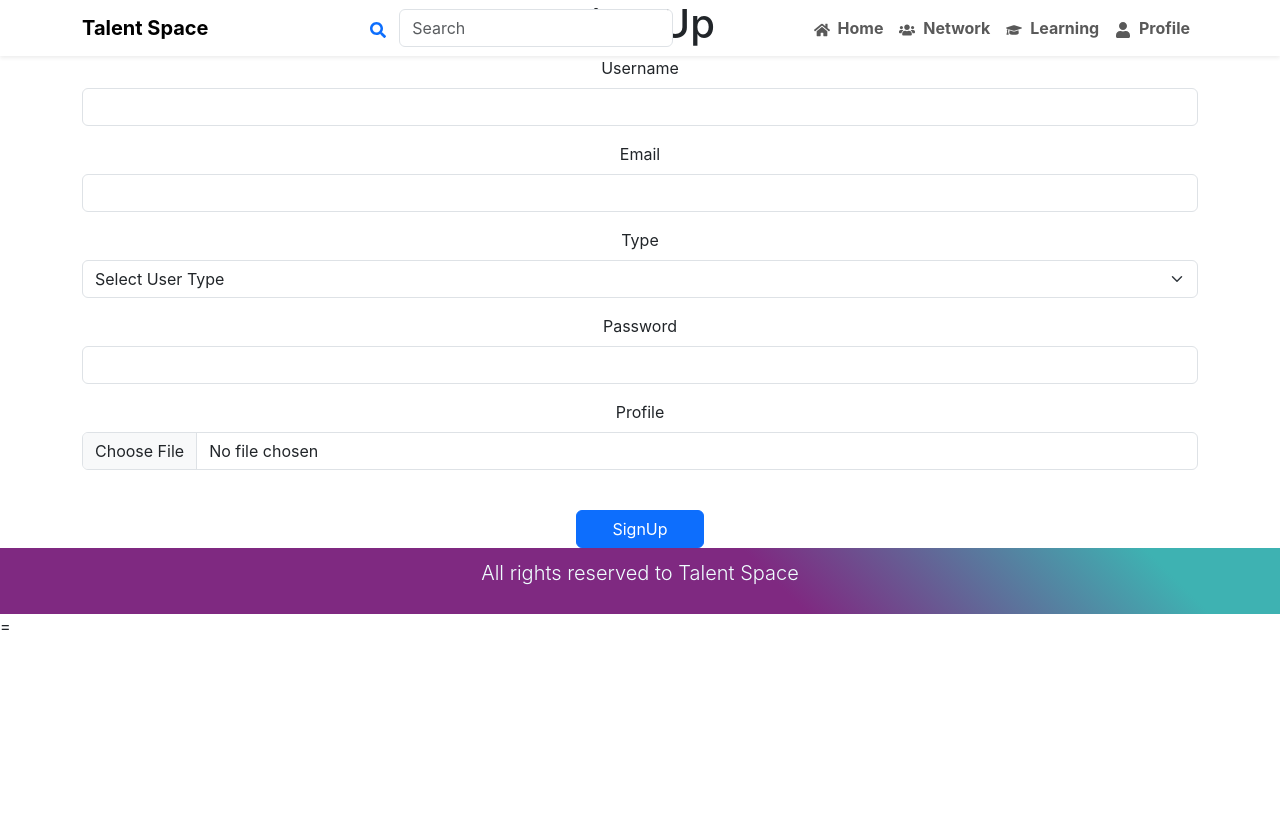
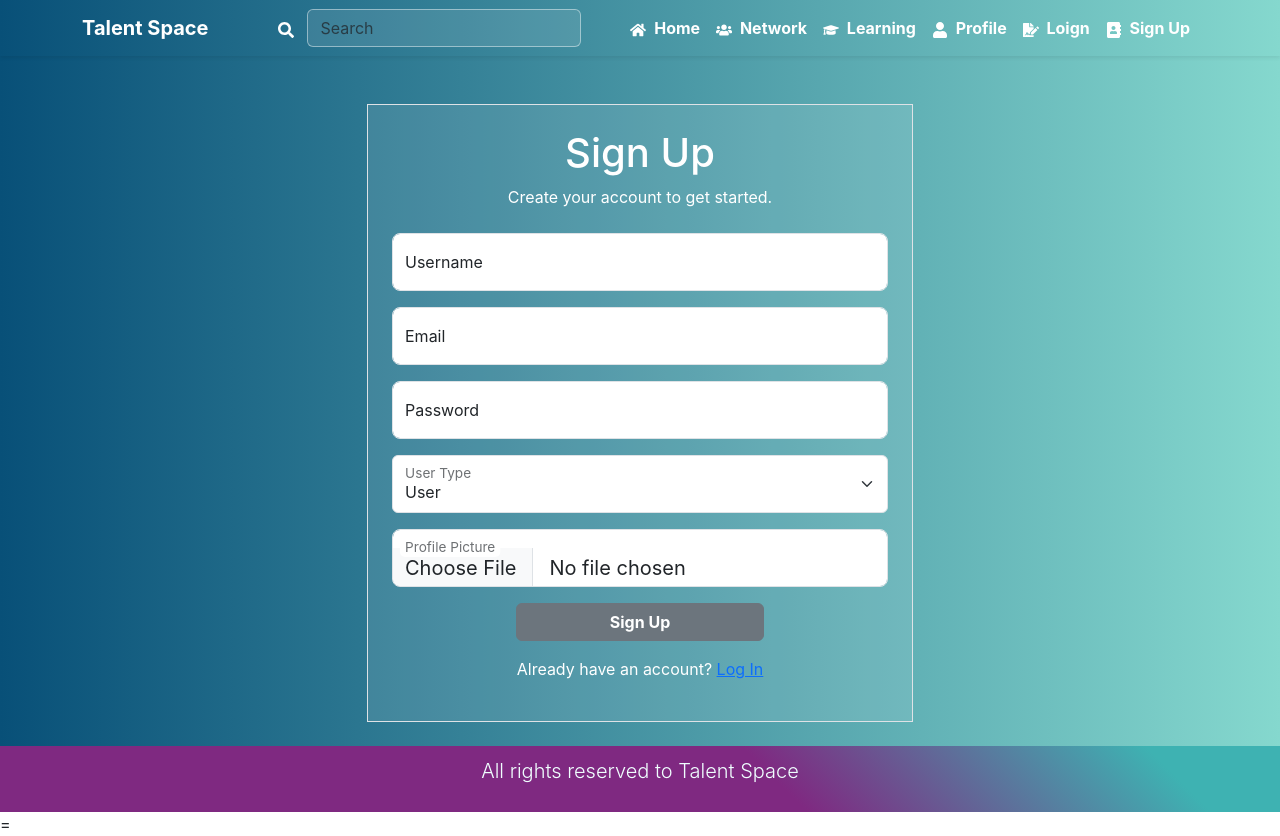
Before and after one commit to Sireesha2203/talent_space, a React (Create React App) app: page /signup in a window 1280 px wide. Before the commit the page ends 800 px from the top, so only its background shows below. Built offline with nearby package versions, Linux system fonts and the light colour scheme.

Commit message:
commit_23-03-24_03:53

```diff
--- a/src/RootLayout/RootLayout.jsx
+++ b/src/RootLayout/RootLayout.jsx
@@ -3,6 +3,8 @@ import Footer from '../components/Footer/Footer'
 import NavigationBar from '../components/Navbar/NavigationBar'
 import {Outlet} from 'react-router-dom'
 import { webContext } from '../contexts/webContext'
+import Streak from '../components/Activity/Streak'
+import './RootLayout.css'
 function RootLayout() {
 
   const [
@@ -17,9 +19,12 @@ function RootLayout() {
       <div className='page-content'>
         <div className='container '>
           <div className='row'>
-            <div className='col-12 col-sm-2'>
-              <h1>Basic Features</h1>
-            </div>
+
+          <div className='col-12 col-sm-2'>
+            <Streak/>
+          </div>
+
+
             <div className='col-12 col-sm-8'>
               <Outlet />
             </div>
@@ -31,7 +36,10 @@ function RootLayout() {
       </div>:
         <div className='page-content'>
           <div className='container '>
-            <Outlet />
+          <div className="row">
+            <div className="col-12"><Outlet /> </div>
+          </div>
+
           </div>
         </div>
       }
--- /dev/null
+++ b/src/components/Activity/Streak.jsx
@@ -0,0 +1,25 @@
+import React from 'react';
+import { Card, ProgressBar } from 'react-bootstrap';
+import { FaFire } from 'react-icons/fa';
+
+function StreakContainer({ type, value, goal, unit }) {
+  // Calculate progress percentage
+  const progress = (value / goal) * 100;
+
+  return (
+    <Card className="text-center shadow">
+      <Card.Body>
+        <Card.Title className="mb-3">{type === 'daily' ? 'Daily Streak' : 'Weekly Streak'}</Card.Title>
+        <div className="d-flex justify-content-center align-items-center mb-3">
+          <FaFire className="text-danger me-2" style={{ fontSize: '24px' }} />
+          <span className="fw-bold">{value}</span>
+          <span className="ms-1">{unit}</span>
+        </div>
+        <ProgressBar variant="danger" now={progress} label={`${progress}%`} className="mb-3" />
+        <div className="text-muted">{`Goal: ${goal} ${unit}`}</div>
+      </Card.Body>
+    </Card>
+  );
+}
+
+export default StreakContainer;
--- a/src/components/Home/Home.jsx
+++ b/src/components/Home/Home.jsx
@@ -28,6 +28,7 @@ const Home = () => {
 
   return (
     <div className="HomeContainer">
+
       <div className="profile-card">
         <div className="profile-info">
           <img src="https://images.pexels.com/photos/415829/pexels-photo-415829.jpeg?auto=compress&cs=tinysrgb&dpr=1&w=500" alt="Profile" className="profile-picture" />
@@ -49,11 +50,12 @@ const Home = () => {
           </form>
         </div>
       )}
+
       <div>
+      </div>
       <Feed/>
-      </div>
+    </div>
 
-    </div>
   );
 };
 
--- a/src/components/Navbar/NavigationBar.jsx
+++ b/src/components/Navbar/NavigationBar.jsx
@@ -1,36 +1,56 @@
-import React, { useState } from 'react';
+import React, { useState, useEffect } from 'react';
 import { Navbar, Container, Nav, Form, FormControl, Button } from 'react-bootstrap';
-import { FaHome, FaUsers, FaGraduationCap, FaUser, FaSearch } from 'react-icons/fa'; // Import icons for navigation links
+import { FaHome, FaUsers, FaGraduationCap , FaFileSignature , FaAddressBook, FaUser, FaSearch } from 'react-icons/fa'; // Import icons for navigation links
 
 function TalentSpaceNavbar() {
   const [showSearch, setShowSearch] = useState(false);
+  const [navbarBackground, setNavbarBackground] = useState('transparent');
+
+  useEffect(() => {
+    const changeNavbarBackground = () => {
+      if (window.scrollY >= 50) {
+        setNavbarBackground('linear-gradient(to right, #0F2027, #203A43, #2C5364)'); // Change background color when scrolling down
+      } else {
+        setNavbarBackground('transparent'); // Change background color when scrolling up
+      }
+    };
+
+    window.addEventListener('scroll', changeNavbarBackground);
+
+    return () => {
+      window.removeEventListener('scroll', changeNavbarBackground);
+    };
+  }, []);
 
   const toggleSearch = () => {
     setShowSearch(!showSearch);
   };
 
   return (
-    <Navbar expand="lg" variant="light" className="shadow-sm fixed-top" style={{ backgroundColor: 'transparent', borderBottom: 'none' }}>
+    <Navbar expand="lg" variant="light" className="shadow-sm fixed-top" style={{ backgroundImage: navbarBackground, borderBottom: 'none' }}>
       <Container>
-        <Navbar.Brand href="/" className="fw-bold">Talent Space</Navbar.Brand>
+        <Navbar.Brand href="/" className="fw-bold" style={{ color: '#fff' }}>Talent Space</Navbar.Brand>
         <Navbar.Toggle aria-controls="navbarScroll" />
         <Navbar.Collapse id="navbarScroll">
           <Form className="d-flex ms-auto align-items-center position-relative">
             <Button variant="link" onClick={toggleSearch} className="search-icon">
-              <FaSearch />
+              <FaSearch style={{ color: '#fff' }} />
             </Button>
             <FormControl
               type="search"
               placeholder="Search"
               className={`search-field ${showSearch ? 'visible' : ''}`}
               aria-label="Search"
+              style={{ color: '#fff', backgroundColor: 'rgba(255, 255, 255, 0.1)', borderColor: 'rgba(255, 255, 255, 0.5)' }}
             />
           </Form>
           <Nav className="ms-auto align-items-center">
-            <Nav.Link href="/" className="fw-bold"><FaHome className="me-1" /> Home</Nav.Link>
-            <Nav.Link href="/network" className="fw-bold"><FaUsers className="me-1" /> Network</Nav.Link>
-            <Nav.Link href="/learning" className="fw-bold"><FaGraduationCap className="me-1" /> Learning</Nav.Link>
-            <Nav.Link href="/profile" className="fw-bold"><FaUser className="me-1" /> Profile</Nav.Link>
+            <Nav.Link href="/" className="fw-bold" style={{ color: '#fff' }}><FaHome className="me-1" /> Home</Nav.Link>
+            <Nav.Link href="/network" className="fw-bold" style={{ color: '#fff' }}><FaUsers className="me-1" /> Network</Nav.Link>
+            <Nav.Link href="/learning" className="fw-bold" style={{ color: '#fff' }}><FaGraduationCap className="me-1" /> Learning</Nav.Link>
+            <Nav.Link href="/profile" className="fw-bold" style={{ color: '#fff' }}><FaUser className="me-1" /> Profile</Nav.Link>
+            <Nav.Link href="/login" className="fw-bold" style={{ color: '#fff' }}><FaFileSignature className="me-1" /> Loign</Nav.Link>
+            <Nav.Link href="/signup" className="fw-bold" style={{ color: '#fff' }}><FaAddressBook className="me-1" /> Sign Up</Nav.Link>
           </Nav>
         </Navbar.Collapse>
       </Container>
--- a/src/pages/Auth/Login/Login.css
+++ b/src/pages/Auth/Login/Login.css
@@ -0,0 +1,3 @@
+.Lcontainer{
+    margin-left: 35%;
+}
--- a/src/pages/Auth/Login/Login.jsx
+++ b/src/pages/Auth/Login/Login.jsx
@@ -14,7 +14,7 @@ function Login() {
   sideBarStatus,
   changeSideBarStatus
   ] = useContext(webContext);
-changeSideBarStatus(false)
+  changeSideBarStatus(false)
   let [, loginUser, userLoginStatus, loginErr,] = useContext(loginContext);
   const navigate = useNavigate();
   const [loading, setLoading] = useState(false);
@@ -42,21 +42,11 @@ changeSideBarStatus(false)
   });
 
   return (
-    <animated.div style={fadeInFromLeftAnimation} className="container p-4">
+    <animated.div style={fadeInFromLeftAnimation} className="Lcontainer p-4">
       <div className="row">
-        <div className="col-lg-6 col-md-6 col-sm-12">
-          <img
-            className="image1"
-            src="media/UserData.png"
-            alt="Card"
-            width="100%"
-            height="100%"
-          />
-        </div>
-        <div className="col-lg-6 col-md-6 col-sm-12 p-4 border bg-white bg-opacity-10 image1">
+        <div className="col-lg-6 col-md-6 col-sm-12 p-4 border bg-white bg-opacity-10 ">
           <div className="card-body" width="100%" height="100%">
             <div className="text-center mb-4">
-              {/* <h2 className="text-center text-white fs-1">Administrator</h2> */}
               <h1 className="text-white ">Sign In</h1>
               <p className="text-white ">The key to happiness is to sign in.</p>
             </div>
--- a/src/pages/Auth/SignUp/SignUp.jsx
+++ b/src/pages/Auth/SignUp/SignUp.jsx
@@ -1,186 +1,88 @@
-import React, { useContext , useEffect , useState } from 'react'
-import axios from "axios";
-import { toast, ToastContainer } from 'react-toastify';
-import 'react-toastify/dist/ReactToastify.css';
+import React, { useState } from 'react';
+import { useForm } from 'react-hook-form';
+import { NavLink, useNavigate } from 'react-router-dom';
+import FloatingLabel from 'react-bootstrap/FloatingLabel';
+import Form from 'react-bootstrap/Form';
 import { Button } from 'react-bootstrap';
-import { useNavigate } from 'react-router-dom';
-import { useForm } from "react-hook-form";
-import { webContext } from '../../../contexts/webContext';
 
 function SignUp() {
-    let [
-      sideBarStatus,
-      changeSideBarStatus
-      ] = useContext(webContext);
-    changeSideBarStatus(false)
-    const [refresh, setRefresh] = useState(false);
-    const [newUser,setNewUser] = useState({});
-    //use form hook
-    let {
-      register,
-      handleSubmit,
-      formState: { errors },
-    } = useForm();
-    let [selectedFile,setSelectedFile]=useState(null);
-    const onFileSelect=(e)=>{
-      setSelectedFile(e.target.files[0])
-     }
-    let navigate=useNavigate();
-    const handleAddUser = async () => {
+  const navigate = useNavigate();
+  const [newUser, setNewUser] = useState({});
+  const { register, handleSubmit, formState: { errors } } = useForm();
+
+  const handleSignUp = async (userData) => {
     try {
-
-          let fd=new FormData();
-          //append selected file to form data
-          fd.append("photo",selectedFile)
-          await axios.post('/user-api/upload-file',fd)
-          .then(res=>{
-            newUser.profilepic=res.data.filePath;
-          })
-          // Validate the new user object
-          if (!newUser.username || !newUser.email || !newUser.type || !newUser.password || !newUser.profilepic) {
-            toast.error('Please fill in all fields', {
-              position: 'top-center',
-              autoClose: 5000,
-              hideProgressBar: false,
-              closeOnClick: true,
-              pauseOnHover: true,
-              draggable: true,
-              progress: undefined,
-              theme: 'light',
-            });
-            return;
-          }
-          // Send the new user object to the backend
-          const response = await axios.post('/user-api/user-signup', newUser);
-          // Handle the response
-          console.log(response); // Log the response message or handle it accordingly
-          // Trigger a refresh to update the user list
-          setRefresh(!refresh);
-
-          // Close the add user form
-
-          // Notification using react-toastify
-          toast.success(response.data.message, {
-            position: "top-center",
-            autoClose: 5000,
-            hideProgressBar: false,
-            closeOnClick: true,
-            pauseOnHover: true,
-            draggable: true,
-            progress: undefined,
-            theme: "light",
-          });
-          setTimeout(() => {
-
-          }, 3000);
-          navigate('/login')
+      // Perform signup logic here
+      console.log(userData);
+      navigate('/login'); // Redirect to login page after signup
     } catch (error) {
-          console.error('Error adding user:', error);
-          // Handle error (e.g., show an error message to the user)
-          toast.error(error.message, {
-            position: 'top-center',
-            autoClose: 5000,
-            hideProgressBar: false,
-            closeOnClick: true,
-            pauseOnHover: true,
-            draggable: true,
-            progress: undefined,
-            theme: 'light',
-          });
+      console.error('Error signing up:', error);
     }
   };
+
   return (
-        <div>
-          <ToastContainer />
-          <div>
-            <h1>Sign Up</h1>
-              <div className="signup-form">
-                <form>
+    <div className="container p-4">
+      <div className="row justify-content-center">
+        <div className="col-lg-6 col-md-6 col-sm-12 p-4 border bg-white bg-opacity-10 ">
+          <div className="card-body">
+            <div className="text-center mb-4">
+              <h1 className="text-white">Sign Up</h1>
+              <p className="text-white">Create your account to get started.</p>
+            </div>
+            <div className="d-block">
+              <form onSubmit={handleSubmit(handleSignUp)}>
                 <div className="mb-3">
-                    <label htmlFor="username" className="form-label">
-                      Username
-                    </label>
-                    <input
-                      type="text"
-                      className="form-control"
-                      id="username"
-                      value={newUser.username}
-                      onChange={(e) =>
-                        setNewUser({ ...newUser, username: e.target.value })
-                      }
-                    />
+                  <FloatingLabel controlId="username" label="Username" className="mb-3">
+                    <Form.Control type="text" placeholder="Username" {...register("username")} className="form-control-lg" />
+                  </FloatingLabel>
+                  {errors.username?.message && (
+                    <p className="text-danger">{errors.username?.message}</p>
+                  )}
                 </div>
                 <div className="mb-3">
-                    <label htmlFor="email" className="form-label">
-                      Email
-                    </label>
-                    <input
-                      type="email"
-                      className="form-control"
-                      id="email"
-                      value={newUser.email}
-                      onChange={(e) =>
-                        setNewUser({ ...newUser, email: e.target.value })
-                      }
-                    />
+                  <FloatingLabel controlId="email" label="Email" className="mb-3">
+                    <Form.Control type="email" placeholder="Email" {...register("email")} className="form-control-lg" />
+                  </FloatingLabel>
+                  {errors.email?.message && (
+                    <p className="text-danger">{errors.email?.message}</p>
+                  )}
                 </div>
                 <div className="mb-3">
-                    <label htmlFor="type" className="form-label">
-                      Type
-                    </label>
-                    <select
-                      className="form-select"
-                      id="type"
-                      value={newUser.type}
-                      onChange={(e) =>
-                        setNewUser({ ...newUser, type: e.target.value })
-                      }
-                    >
-                      <option disabled selected>Select User Type</option>
+                  <FloatingLabel controlId="password" label="Password" className="mb-3">
+                    <Form.Control type="password" placeholder="Password" {...register("password")} className="form-control-lg" />
+                  </FloatingLabel>
+                  {errors.password?.message && (
+                    <p className="text-danger">{errors.password?.message}</p>
+                  )}
+                </div>
+                <div className="mb-3">
+                  <FloatingLabel controlId="type" label="User Type" className="mb-3">
+                    <Form.Select {...register("type")} className="form-control-lg">
                       <option value="user">User</option>
                       <option value="recruiter">Recruiter</option>
-                    </select>
+                    </Form.Select>
+                  </FloatingLabel>
                 </div>
                 <div className="mb-3">
-                    <label htmlFor="password" className="form-label">
-                      Password
-                    </label>
-                    <input
-                      type="password"
-                      className="form-control"
-                      id="password"
-                      value={newUser.password}
-                      onChange={(e) =>
-                        setNewUser({ ...newUser, password: e.target.value })
-                      }
-                    />
+                  <FloatingLabel controlId="profile" label="Profile Picture" className="mb-3">
+                    <Form.Control type="file" {...register("profile")} className="form-control-lg" />
+                  </FloatingLabel>
                 </div>
-                  <div className="mb-3">
-                    <label htmlFor="profile" className="form-label">
-                      Profile
-                    </label>
-                    <input
-                      type="file"
-                      id="image"
-                      className="form-control"
-                      {...register("image", { required: true })}
-                      onInput={onFileSelect}
-                    />
-                    <input type="image" src="" alt="" />
+                <div className="text-center">
+                  <Button type="submit" className="col-lg-6 bg-secondary border-secondary fw-bold">
+                    Sign Up
+                  </Button>
                 </div>
               </form>
+              <p className="text-white mt-3">
+                Already have an account? <NavLink to="/login">Log In</NavLink>
+              </p>
             </div>
-              <Button
-                style={{ width: "10vw", color: "white" }}
-                type="button"
-                className="btn btn-primary"
-                onClick={handleAddUser}
-              >
-                SignUp
-              </Button>
+          </div>
+        </div>
       </div>
     </div>
   );
 }
 
-export default SignUp
+export default SignUp;
```
Also changed, not shown: APIs/userAPI.js (+45 -0 lines), 1 other file (tests, documents, lock files or other folders). Lines whose indentation alone changed are shown as unchanged.
